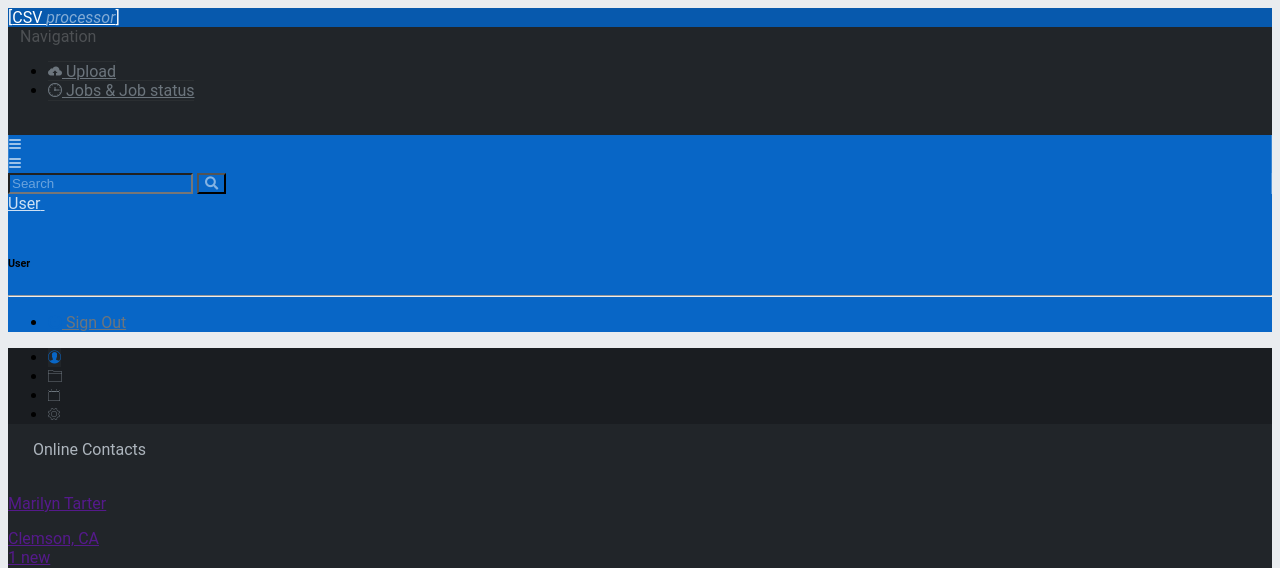
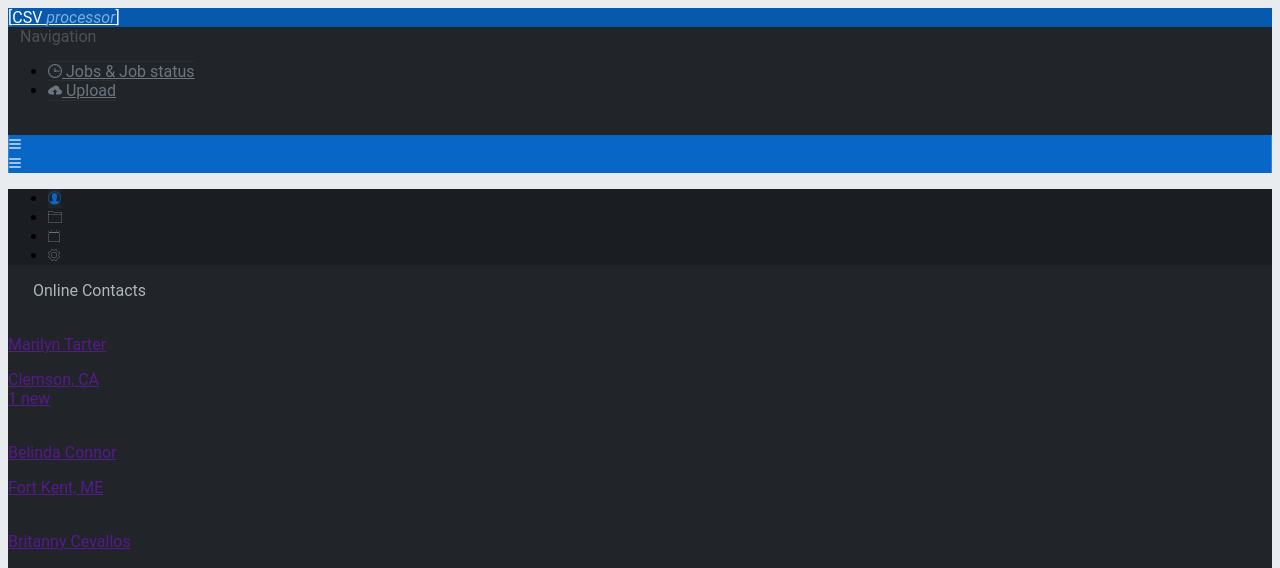
Before and after one commit to vinaydyamaklar/LargeCsvProcessingUsingDjango, a Django app: page /upload/ in a window 1280 px wide. Shown: the top 568 px of the page. Run offline with Django 3.2, Linux system fonts and the light colour scheme; parts of the project's set-up code (start-up, migrations or seed data) failed here and were passed over; some libraries are stand-ins or nearby versions; some web fonts are replaced.

Commit message:
final touchup

```diff
--- a/templates/base.html
+++ b/templates/base.html
@@ -30,15 +30,15 @@
       <label class="sidebar-label pd-x-10 mg-t-20">Navigation</label>
       <ul class="br-sideleft-menu">
         <li class="br-menu-item">
-          <a href="{% url 'home' %}" class="br-menu-link">
-            <i class="menu-item-icon icon icon ion-upload tx-24"></i>
-            <span class="menu-item-label">Upload</span>
+          <a href="{% url 'jobs' %}" class="br-menu-link">
+            <i class="menu-item-icon icon ion-clock tx-24"></i>
+            <span class="menu-item-label">Jobs & Job status</span>
           </a><!-- br-menu-link -->
         </li><!-- br-menu-item -->
         <li class="br-menu-item">
-          <a href="{% url 'jobs' %}" class="br-menu-link">
-            <i class="menu-item-icon icon ion-clock tx-24"></i>
-            <span class="menu-item-label">Jobs & Job status</span>
+          <a href="{% url 'upload' %}" class="br-menu-link">
+            <i class="menu-item-icon icon icon ion-upload tx-24"></i>
+            <span class="menu-item-label">Upload</span>
           </a><!-- br-menu-link -->
         </li><!-- br-menu-item -->
       </ul><!-- br-sideleft-menu -->
@@ -52,32 +52,9 @@
       <div class="br-header-left">
         <div class="navicon-left hidden-md-down"><a id="btnLeftMenu" href=""><i class="icon ion-navicon-round"></i></a></div>
         <div class="navicon-left hidden-lg-up"><a id="btnLeftMenuMobile" href=""><i class="icon ion-navicon-round"></i></a></div>
-        <div class="input-group hidden-xs-down wd-170 transition">
-          <input id="searchbox" type="text" class="form-control" placeholder="Search">
-          <span class="input-group-btn">
-            <button class="btn btn-secondary" type="button"><i class="fa fa-search"></i></button>
-          </span>
-        </div><!-- input-group -->
       </div><!-- br-header-left -->
       <div class="br-header-right">
         <nav class="nav">
-          <div class="dropdown">
-            <a href="" class="nav-link nav-link-profile" data-toggle="dropdown">
-              <span class="logged-name hidden-md-down">User</span>
-              <img src="https://via.placeholder.com/500" class="wd-32 rounded-circle" alt="">
-              <span class="square-10 bg-success"></span>
-            </a>
-            <div class="dropdown-menu dropdown-menu-header wd-250">
-              <div class="tx-center">
-                <a href=""><img src="https://via.placeholder.com/500" class="wd-80 rounded-circle" alt=""></a>
-                <h6 class="logged-fullname">User</h6>
-              </div>
-              <hr>
-              <ul class="list-unstyled user-profile-nav">
-                <li><a href=""><i class="icon ion-power"></i> Sign Out</a></li>
-              </ul>
-            </div><!-- dropdown-menu -->
-          </div><!-- dropdown -->
         </nav>
       </div><!-- br-header-right -->
     </div><!-- br-header -->
```
